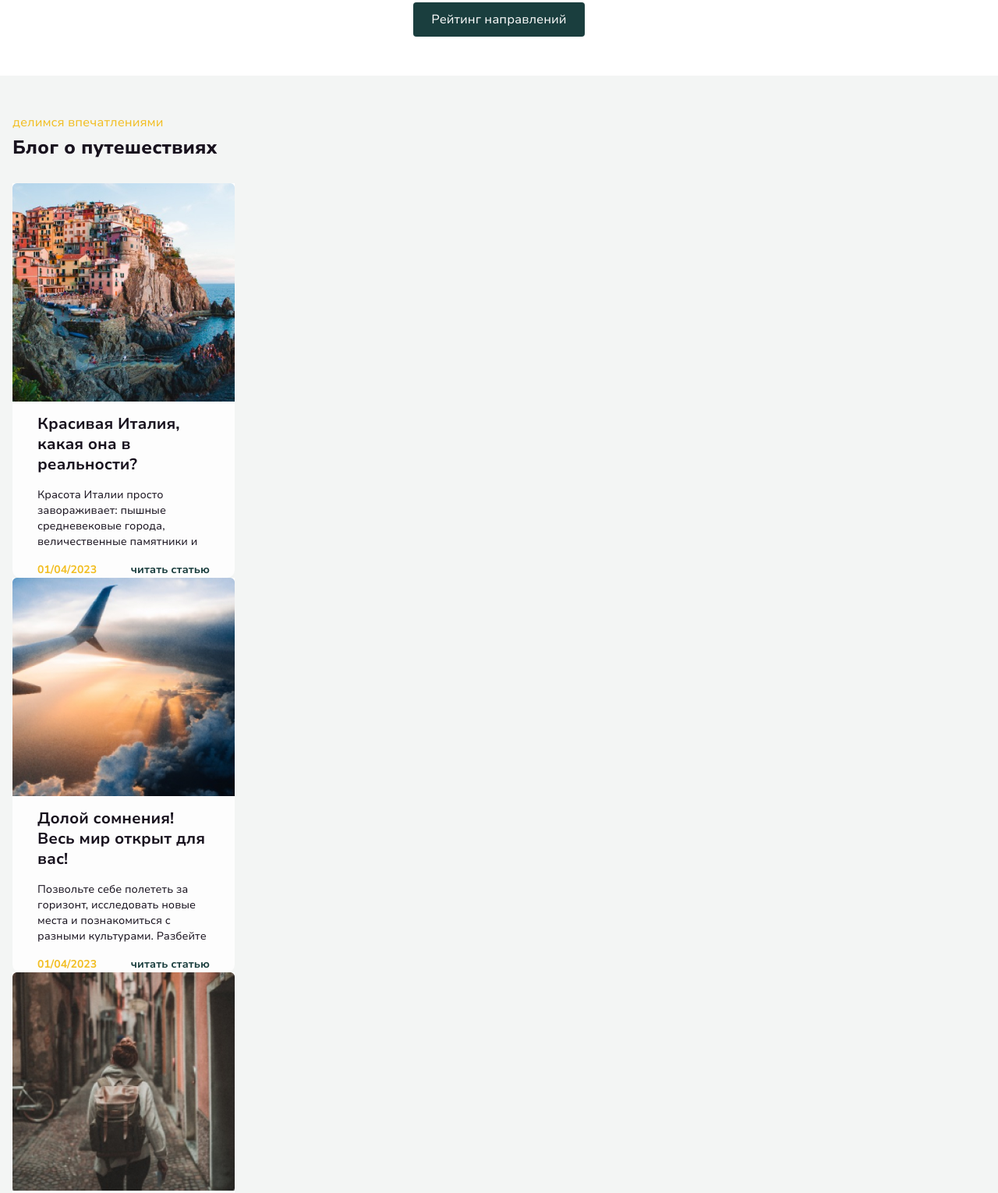
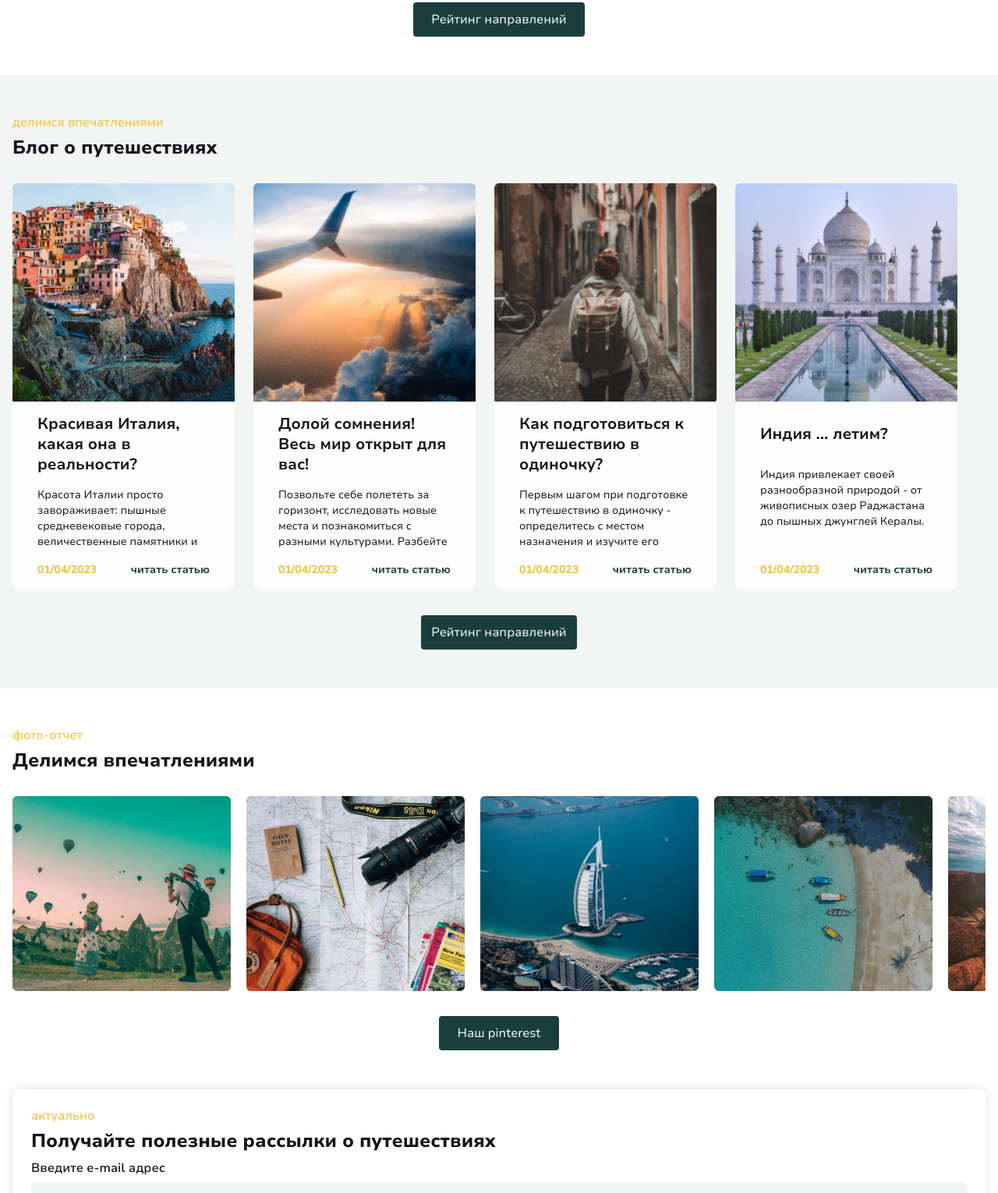
Before and after one commit to EsLichtne/RumTibet, a website: page source/index.html in a window 1280 px wide. Shown: the part 2326-3856 px from the top of the page at 78% size. Drawn offline with nearby package versions, Linux system fonts and the light colour scheme; files that its build step writes are made by us from their sources; files whose address does not match are found by name.

Commit message:
Добавляет внешний вид слайдеров

```diff
--- a/source/index.html
+++ b/source/index.html
@@ -145,9 +145,10 @@
       <div class="container">
         <p class="blog__entry entry">Делимся впечатлениями</p>
         <h2 class="blog__headline title title--secondary">Блог о путешествиях</h2>
-        <ul class="blog__list slider">
+        <div class="slider">
+          <ul class="blog__list slider__wrapper">
             <li class="blog__item slider__item">
-            <article class="article">
+              <article class="blog__article article">
                 <div class="article__image-wrapper">
                   <img class="article__image" src="img/cards/card-1.jpg" srcset="img/cards/card-1@2x.jpg" width="285"
                     height="280" alt="Красочные домики на скале в Италии.">
@@ -164,7 +165,7 @@
               </article>
             </li>
             <li class="blog__item slider__item">
-            <article class="article">
+              <article class="blog__article article">
                 <div class="article__image-wrapper">
                   <img class="article__image" src="img/cards/card-2.jpg" srcset="img/cards/card-2@2x.jpg" width="285"
                     height="280" alt="Живописный вид из иллюминатора самолёта.">
@@ -182,7 +183,7 @@
               </article>
             </li>
             <li class="blog__item slider__item">
-            <article class="article">
+              <article class="blog__article article">
                 <div class="article__image-wrapper">
                   <img class="article__image" src="img/cards/card-3.jpg" srcset="img/cards/card-3@2x.jpg" width="285"
                     height="280" alt="Вид со спины на девушку-туриста с рюкзаком.">
@@ -199,7 +200,7 @@
               </article>
             </li>
             <li class="blog__item slider__item">
-            <article class="article">
+              <article class="blog__article article">
                 <div class="article__image-wrapper">
                   <img class="article__image" src="img/cards/card-4.jpg" srcset="img/cards/card-4@2x.jpg" width="285"
                     height="280" alt="Мавзолей-мечеть, находящийся в Агре, Индия.">
@@ -216,6 +217,7 @@
               </article>
             </li>
           </ul>
+        </div>
         <a class="blog__button button button--primary" href="#">Рейтинг направлений</a>
       </div>
     </section>
@@ -223,7 +225,8 @@
       <div class="container">
         <h2 class="gallery__entry entry">Фото-отчет</h2>
         <p class="gallery__headline title title--secondary">Делимся впечатлениями</p>
-        <ul class="gallery__list slider">
+        <div class="slider">
+          <ul class="gallery__list slider__wrapper">
             <li class="gallery__item slider__item">
               <img class="gallery__image" src="img/gallery/gallery-1.jpg" srcset="img/gallery/gallery-1@2x.jpg, 2x"
                 width="280" height="250" alt="Два человека любуются полётом воздушных шаров.">
@@ -250,6 +253,7 @@
                 alt="Набор путешественника: карта, блокнот, очки, лупа, фотокамера и фотографии зданий.">
             </li>
           </ul>
+        </div>
         <a href="#" class="gallery__button button button--primary">Наш pinterest</a>
       </div>
     </section>
--- a/source/sass/blocks/article.scss
+++ b/source/sass/blocks/article.scss
@@ -4,7 +4,7 @@
   display: grid;
   grid-template-columns: 16px auto 16px;
   gap: 16px;
-  max-width: 285px;
+  padding-bottom: 16px;
   background-color: variables.$color-secondary;
   border-radius: 10px;
 }
@@ -44,6 +44,7 @@
   grid-column: 2 / 3;
   display: flex;
   justify-content: space-between;
+  margin-top: auto;
 }
 
 .article__date {
--- a/source/sass/blocks/blog.scss
+++ b/source/sass/blocks/blog.scss
@@ -22,6 +22,14 @@
   gap: 24px;
 }
 
+.blog__item {
+  max-width: 285px;
+}
+
+.blog__article {
+  height: 100%;
+}
+
 .blog__button {
   max-width: 200px;
   margin: 0 auto;
--- a/source/sass/blocks/container.scss
+++ b/source/sass/blocks/container.scss
@@ -1,6 +1,6 @@
 @use "../common/variables.scss";
 
 .container {
-  width: calc(100% - 32px);
+  width: calc(100vw - 32px);
   margin: 0 auto;
 }
--- a/source/sass/common/variables.scss
+++ b/source/sass/common/variables.scss
@@ -2,9 +2,9 @@
 $font-primary: "Nunito", "Arial", sans-serif;
 $font-secondary: "Next-Art", "Arial", sans-serif;
 //Viewports-width
-$mobile: 639px;
-$tablet: 640px;
-$desktop: 1024px;
+$mobile: 767px;
+$tablet: 768px;
+$desktop: 1280px;
 //Colors
 $color-primary: #1a3e3e;
 $color-secondary: #fdfdfd;
```
Lines whose indentation alone changed are shown as unchanged.
